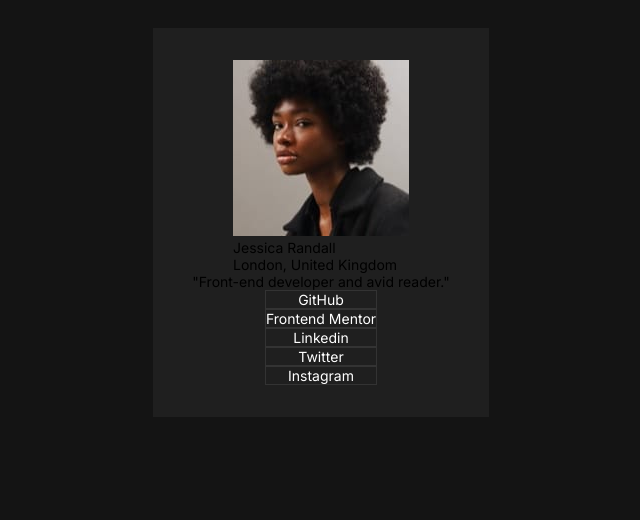
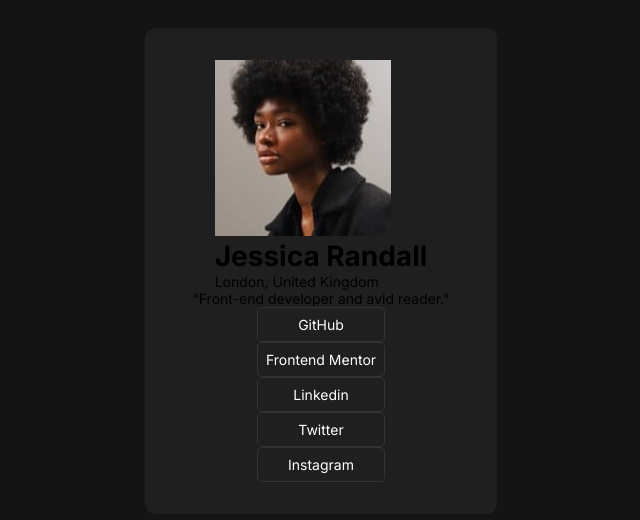
Before and after one commit to jesuspargavela/sociallinksprofile, a plain HTML site: page index.html in a window 1280 px wide. Shown: the part 132-652 px from the top of the page, without its empty margins (319-959 px from the left). Drawn offline with Linux system fonts and the light colour scheme.

Commit message:
add more styles

```diff
--- a/index.html
+++ b/index.html
@@ -26,10 +26,10 @@
           src="./assets/images/avatar-jessica.jpeg"
           alt="Photo of Jessica Randall"
         />
-        <figcaption class="name">Jessica Randall</figcaption>
-        <p>London, United Kingdom</p>
+        <figcaption class="name"><h1>Jessica Randall</h1></figcaption>
+        <p class="address">London, United Kingdom</address>
       </figure>
-      <p>"Front-end developer and avid reader."</p>
+      <p class="description">"Front-end developer and avid reader."</p>
       <ul class="social-links-list">
         <li class="list-item"><a href="http://">GitHub</a></li>
         <li class="list-item"><a href="http://">Frontend Mentor</a></li>
--- a/styles.css
+++ b/styles.css
@@ -19,6 +19,7 @@ body {
 }
 
 .container {
+  border-radius: 10px;
   padding: 2rem;
   margin: 10rem auto;
   display: flex;
@@ -26,10 +27,12 @@ body {
   justify-content: center;
   align-items: center;
   background-color: var(--gray800);
-  max-width: 21rem;
+  max-width: 22rem;
 }
 
 .list-item {
+  border-radius: 5px;
+  padding: 0.5rem;
   text-align: center;
   border: 1px solid var(--gray700);
   list-style-type: none;
@@ -41,6 +44,7 @@ a {
 }
 
 .list-item:hover {
+  cursor: pointer;
   background-color: var(--primary-yellow);
 }
 
```
